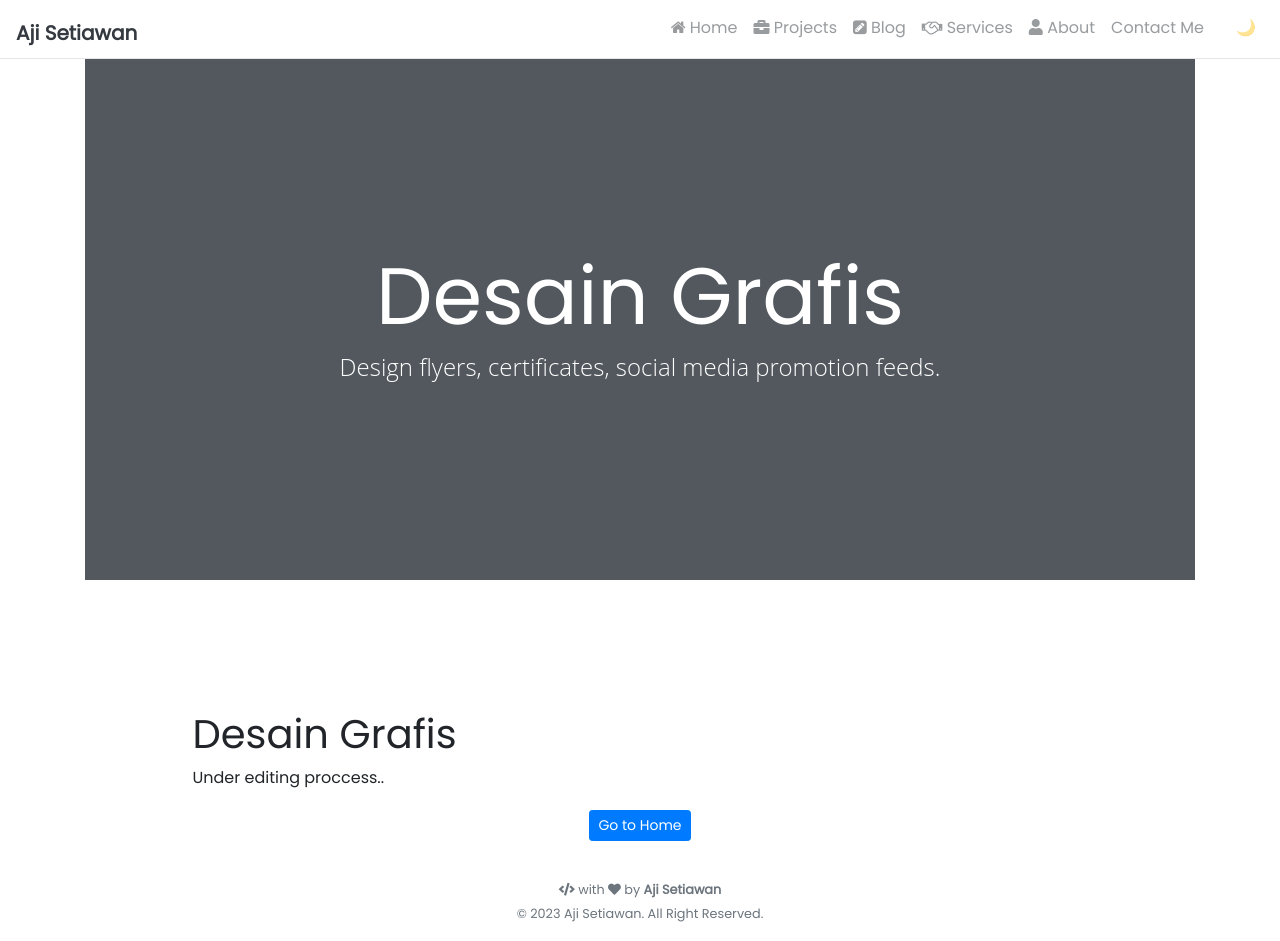
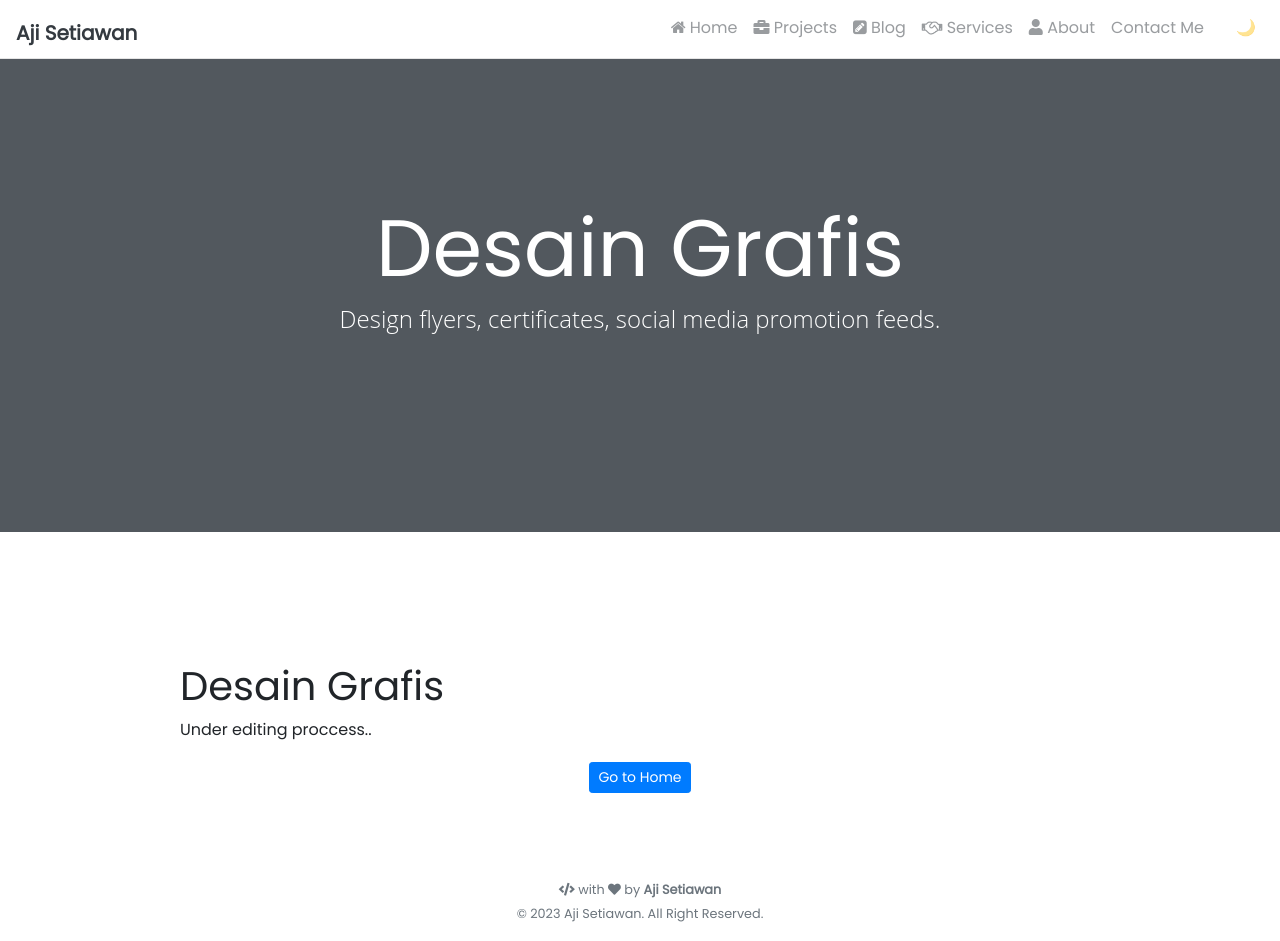
Before and after one commit to ajisetiawan716/ajisetiawan716.github.io, a Jekyll site: the page built from _service/Desain Grafis.md, in a window 1280 px wide and 941 px high. Built offline with Jekyll 4.4.1, drawn with Linux system fonts in a browser that asks for light colours; nearby versions of some CDN libraries; comment, search, counter and statistics services are not loaded.

Commit message:
Update default.html

```diff
--- a/_layouts/default.html
+++ b/_layouts/default.html
@@ -12,10 +12,10 @@
 
 <body class="h-100 d-flex flex-column">
 
-<main class="flex-shrink-0 container mt-5">
+
     {% include navbar.html %}
     {{ content }}
-</main>
+
 
   {% include footer.html %}
 
```
